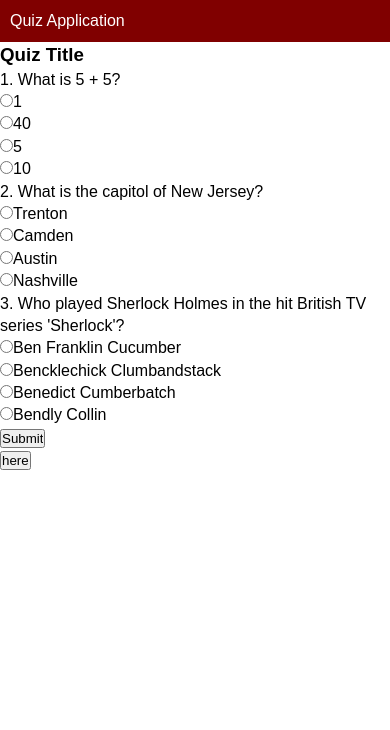
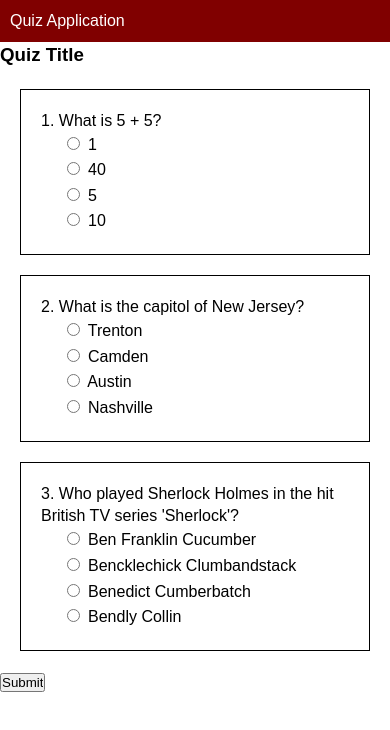
Before and after one commit to AidanMcB/VueTestQA, a Vue app: page / in a window 390 px wide. Shown: the top 730 px of the page. Built offline with nearby package versions, Linux system fonts and the light colour scheme.

Commit message:
question and answer array responsive and replace

```diff
--- a/src/App.vue
+++ b/src/App.vue
@@ -10,7 +10,7 @@
 import QuestionsContainer from './components/QuestionsContainer'
 import Header from './components/layouts/Header'
 import json from './assets/questions.json'
-console.log(json)
+
 export default {
   name: 'App',
   components: {
--- a/src/components/QuestionCard.vue
+++ b/src/components/QuestionCard.vue
@@ -1,8 +1,8 @@
 <template>
   <div class="question-card">
-    {{ question.id}}.
+    {{ index + 1}}.
     {{ question.question}}
-    <div v-for="(answers, index, key) in question.options" v-bind:key="index">
+    <div class="answers" v-for="(answers, index, key) in question.options" v-bind:key="key">
       <!-- value  -->
       <input
         type="radio"
@@ -10,8 +10,8 @@
         v-model="question.id"
         v-on:change="addAnswer(question.options[index])"
       />
-      <span>{{ key }}</span>
-      <label>{{question.options[index].answer}}</label>
+      <span>{{ correct }}</span>
+      <label class="answer-choice"> {{question.options[index].answer}}</label>
       <br />
     </div>
   </div>
@@ -20,7 +20,7 @@
 <script>
 export default {
   name: "QuestionCard",
-  props: ["question"],
+  props: ["question", "index"],
   data() {
     return {
       value: '123',
@@ -29,6 +29,7 @@ export default {
   methods: {
     addAnswer(answer, index) {
         //emit event, name the event, pass data
+        // console.log(answer)
       this.$emit("addAnswer", answer, index);
     },
   },
@@ -36,4 +37,16 @@ export default {
 </script>
 
 <style scoped>
+.question-card{
+  border: 1px solid black;
+  margin: 1.25em;
+  padding: 1.25em;
+}
+.answers{
+  padding: .1em;
+  margin-left: 1.5em;
+}
+.answer-choice{
+  margin-left: .25em;
+}
 </style>
--- a/src/components/QuestionsContainer.vue
+++ b/src/components/QuestionsContainer.vue
@@ -4,8 +4,10 @@
       <!-- conditionally render quiz results -->
     </div>
     <form @submit="handleSubmit">
-      <div v-bind:key="question.id" v-for="question in questions">
+      <div v-bind:key="question.id" v-for="(question, index) in questions">
         <QuestionCard
+          v-bind:correct="correct"
+          v-bind:index="index"
           v-bind:question="question"
           v-on:addAnswer="chooseAnswer($event)"
         />
@@ -13,7 +15,6 @@
       </div>
       <input type="submit" value="Submit" class="btn" />
     </form>
-    <button @click="printThis('x')">here</button>
   </div>
 </template>
 
@@ -24,34 +25,46 @@ export default {
   components: {
     QuestionCard,
   },
+  // mounted() {
+  //   this.correctAnswers = this.questions.map(q => q.correctAnswer)
+  // },
   data() {
     return {
       answers: [],
       answer: "",
+      correctAnswers: [...this.questions.map(q => q.correctAnswer)],
+      score: 0,
+      correct: undefined
     };
   },
   props: ["questions"],
   methods: {
     handleSubmit(e) {
       e.preventDefault();
-      console.log("quiz submitted");
+      this.answers.forEach( (answer, index ) => {
+        if(answer.answer === this.correctAnswers[index]){
+          this.score += 1
+          this.correct = true
+        }else{
+          this.correct = false
+        }
+      })
+
     },
-    chooseAnswer(answerObj) {
-        console.log(answerObj)
+    chooseAnswer(answer) {
         // If the questionId already exists in the answers array, replace the answer
         //otherwise, add the answer to the array
-        // const answerObj = {
-        //     answer: newAnswer.answer,
-        //     id: newAnswer.id,
-        //     questionId: newAnswer.questionId
-        // }
-        if(this.answers.some(ans => ans.questionId === answerObj.questionId)){
-            console.log("same questionId exists")
-            //filter
-            this.answers = this.answers.map(ans => this.answers.find(answer => ans.questionId === answer.questionId) || ans);
+        if(this.answers.some(ans => ans.questionId === answer.questionId)){
+            let double = this.answers.find( a => a.questionId == answer.questionId)
+            let index = this.answers.indexOf(double)
+            this.answers = [
+              ...this.answers.slice(0, index), //copy everything before answer
+              answer,                          // add the new answer
+              ...this.answers.slice(index +1) //copy everything after answer
+            ]
         }else{
-      this.answers = [...this.answers, answerObj];
-      console.log(this.answers)
+          //add new answer for question
+          this.answers = [...this.answers, answer];
         }
     },
   },
```
